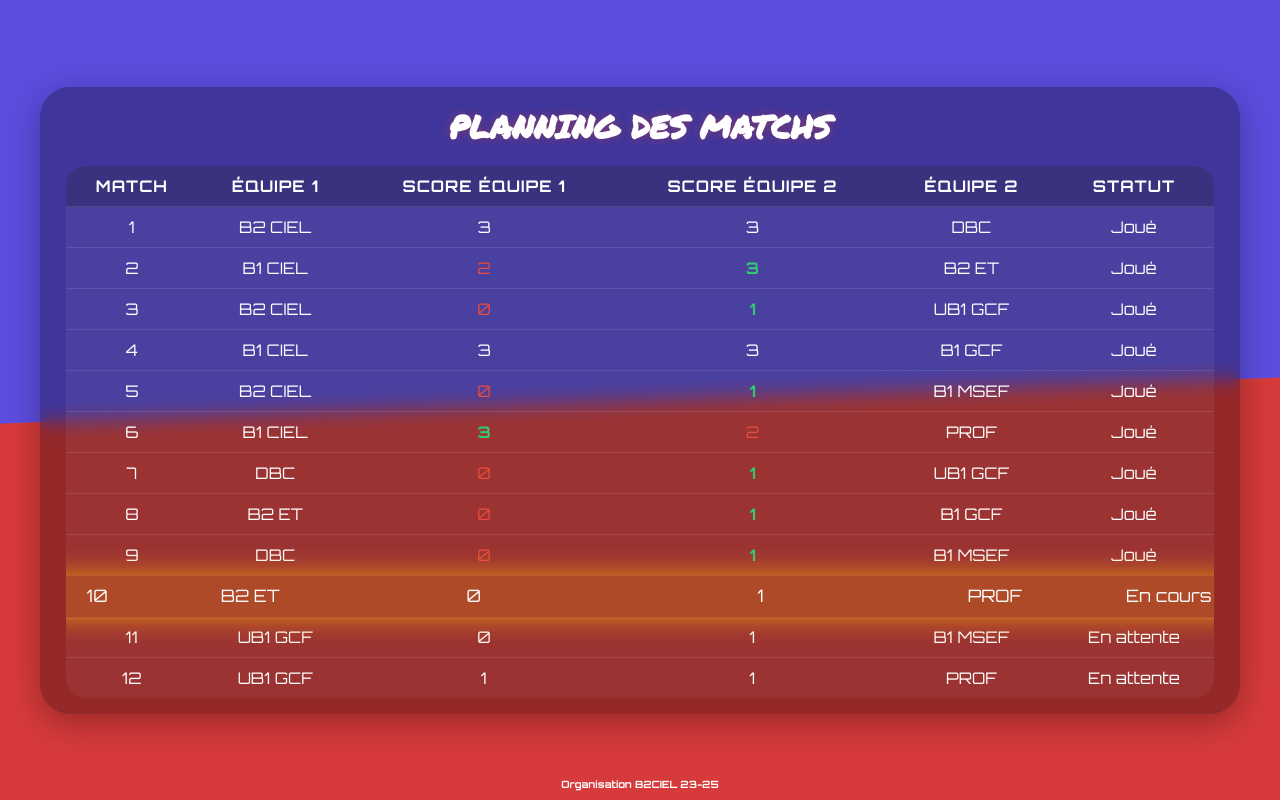
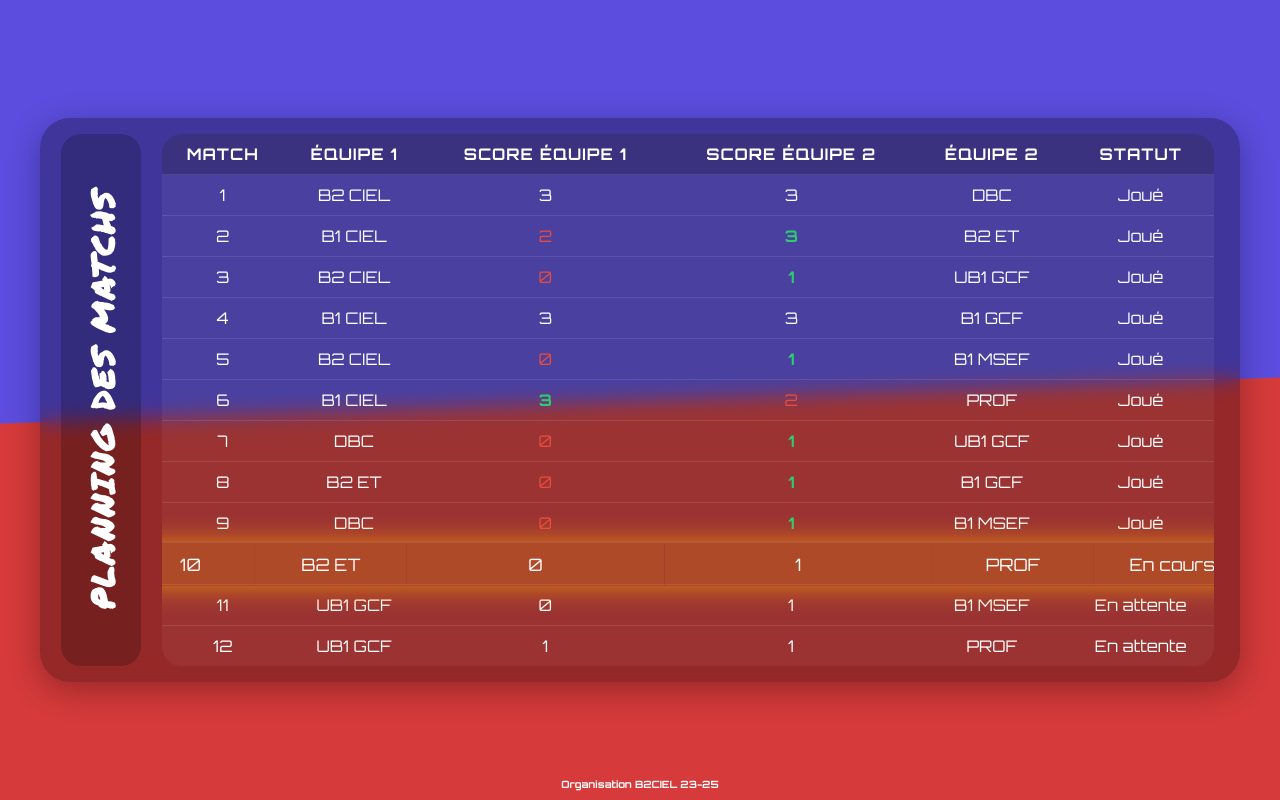
Before and after one commit to wicra/FootView, a PHP site: page /planning.php in a window 1280 px wide. Run offline with PHP 8.4, Linux system fonts and the light colour scheme.

Commit message:
Maj planning

```diff
--- a/planning.php
+++ b/planning.php
@@ -53,15 +53,49 @@
             color: white;
         }
         .container {
+        display: flex;
+        align-items: stretch;
         width: 95%;
         max-width: 1200px;
         background: rgba(0, 0, 0, 0.3);
-            padding: 2vh 2vw;
+        padding: 2vh 2vw 2vh 0;
         border-radius: 30px;
         backdrop-filter: blur(10px);
         box-shadow: 0 8px 32px rgba(0, 0, 0, 0.3);
-            transform: translateY(0);
-            transition: transform 0.3s ease;
+    }
+
+    .vertical-title-container {
+        display: flex;
+        align-items: center;
+        justify-content: center;
+        writing-mode: vertical-rl;
+        text-orientation: mixed;
+        transform: rotate(180deg);
+        background: rgba(0, 0, 0, 0.2);
+        padding: 20px 10px;
+        margin: 0px 21px;
+        min-width: 80px;
+        border-radius: 20px;
+    }
+
+    .match-title {
+        font-size: 2rem;
+        font-weight: 900;
+        font-family: "Permanent Marker", cursive;
+        text-transform: uppercase;
+        color: white;
+        letter-spacing: 2px;
+        white-space: nowrap;
+    }
+
+    .table-container {
+        flex-grow: 1;
+        overflow-x: auto;
+    }
+
+    #matchTable {
+        width: 100%;
+        border-collapse: collapse;
     }
         .container:hover {
             transform: translateY(-5px);
@@ -71,15 +105,7 @@
             margin-bottom: 2px;
             position: relative;
         }
-        .match-title {
-            font-size: 2rem;
-            font-weight: 900;
-            font-family: "Permanent Marker", cursive;
-            text-transform: uppercase;
-            color: #ffffff;
-            text-shadow: 0 0 10px rgba(255, 69, 0, 0.3);
-            margin-bottom: 1rem;
-        }
+
         table {
             width: 100%;
             border-collapse: separate;
@@ -171,7 +197,7 @@
     </svg>
 
     <div class="container">
-        <div class="match-header">
+        <div class="vertical-title-container">
             <h1 class="match-title">Planning des Matchs</h1>
         </div>
 
```
Lines whose indentation alone changed are shown as unchanged.
